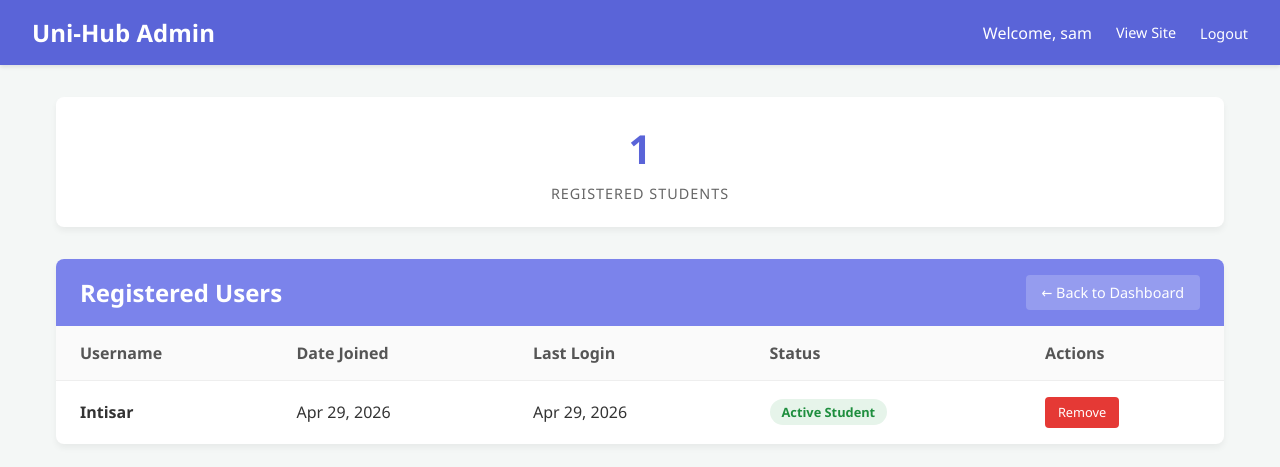
After one commit to sowr0v/UniHub, a Django app: page /dashboard/users/ in a window 1280 px wide. The commit adds this page. Shown: the top 467 px of the page. Run offline with Django 5.2, Linux system fonts and the light colour scheme; a user stored in the database is signed in; data comes from the database, SQL or seed files in the repository; both versions use the stored data as it was after the commit.

Commit message:
here is the student login update

```diff
--- a/authentication/urls.py
+++ b/authentication/urls.py
@@ -5,4 +5,6 @@ app_name = 'authentication'
 urlpatterns = [
     path('login/', views.login_view, name='login'),
     path('logout/', views.logout_view, name='logout'),
+    path('register/', views.register_view, name='register'),
+    path('profile/', views.profile_view, name='profile'),
 ]
--- a/custom_admin/urls.py
+++ b/custom_admin/urls.py
@@ -8,4 +8,5 @@ urlpatterns = [
     path('add/', views.add_university, name='add_university'),
     path('edit/<int:pk>/', views.edit_university, name='edit_university'),
     path('delete/<int:pk>/', views.delete_university, name='delete_university'),
+    path('users/', views.manage_users, name='manage_users')
 ]
--- a/custom_admin/views.py
+++ b/custom_admin/views.py
@@ -3,6 +3,7 @@ from django.contrib.auth.decorators import login_required, user_passes_test
 from django.contrib import messages
 from universities.models import University
 from .forms import UniversityForm
+from django.contrib.auth.models import User
 
 def is_staff_user(user):
     return user.is_staff or user.is_superuser
@@ -73,3 +74,17 @@ def delete_university(request, pk):
 
     context = {'university': university}
     return render(request, 'delete_university.html', context)
+
+
+@login_required
+@user_passes_test(is_staff_user)
+def manage_users(request):
+    """View to list all non-admin users"""
+    # Grab all users where is_staff is False
+    students = User.objects.filter(is_staff=False).order_by('-date_joined')
+
+    context = {
+        'students': students,
+        'total_students': students.count()
+    }
+    return render(request, 'manage_users.html', context)
--- a/templates/login.html
+++ b/templates/login.html
@@ -93,7 +93,7 @@
     <div class="login-card">
         <div class="login-header">
             <h2>Uni-Hub</h2>
-            <p>Admin Portal Login</p>
+            <p>Sign in to your account</p>
         </div>
 
         {% if messages %}
--- /dev/null
+++ b/templates/manage_users.html
@@ -0,0 +1,200 @@
+<!DOCTYPE html>
+<html lang="en">
+<head>
+    <meta charset="UTF-8">
+    <meta name="viewport" content="width=device-width, initial-scale=1.0">
+    <title>Manage Students - Uni-Hub</title>
+    <style>
+        /* STRICTLY CSS ONLY - NO EXTERNAL FILES */
+        * { margin: 0; padding: 0; box-sizing: border-box; font-family: 'Segoe UI', Tahoma, Geneva, Verdana, sans-serif; }
+        body { background-color: #f4f7f6; color: #333; }
+
+        .navbar {
+            display: flex;
+            justify-content: space-between;
+            align-items: center;
+            background-color: #5a64d8;
+            padding: 1rem 2rem;
+            color: white;
+            box-shadow: 0 2px 4px rgba(0,0,0,0.1);
+        }
+
+        .navbar-right { display: flex; gap: 1.5rem; align-items: center; }
+        .navbar-right a, .navbar-right button {
+            color: white;
+            text-decoration: none;
+            font-size: 0.9rem;
+            background: none;
+            border: none;
+            cursor: pointer;
+        }
+        .navbar-right a:hover, .navbar-right button:hover { text-decoration: underline; }
+
+        .container { max-width: 1200px; margin: 2rem auto; padding: 0 1rem; }
+
+        .stats-cards {
+            display: grid;
+            grid-template-columns: repeat(auto-fit, minmax(250px, 1fr));
+            gap: 1.5rem;
+            margin-bottom: 2rem;
+        }
+
+        .stat-card {
+            background: white;
+            padding: 1.5rem;
+            border-radius: 8px;
+            box-shadow: 0 4px 6px rgba(0,0,0,0.05);
+            text-align: center;
+            text-decoration: none;
+            display: block;
+        }
+
+        .stat-card h3 { font-size: 2.5rem; color: #5a64d8; margin-bottom: 0.5rem; }
+        .stat-card p { color: #666; font-size: 0.9rem; text-transform: uppercase; letter-spacing: 1px;}
+
+        .table-container {
+            background: white;
+            border-radius: 8px;
+            box-shadow: 0 4px 6px rgba(0,0,0,0.05);
+            overflow: hidden;
+            margin-top: 2rem;
+        }
+
+        .table-header {
+            background: #7b83eb;
+            color: white;
+            padding: 1rem 1.5rem;
+            display: flex;
+            justify-content: space-between;
+            align-items: center;
+        }
+
+        .btn-back {
+            background: rgba(255,255,255,0.2);
+            color: white;
+            padding: 0.5rem 1rem;
+            border-radius: 4px;
+            text-decoration: none;
+            font-size: 0.9rem;
+            transition: background 0.3s;
+        }
+
+        .btn-back:hover { background: rgba(255,255,255,0.3); }
+
+        table { width: 100%; border-collapse: collapse; }
+        th, td { padding: 1rem 1.5rem; text-align: left; border-bottom: 1px solid #eee; }
+        th { font-weight: 600; color: #555; background: #fafafa; }
+        tr:last-child td { border-bottom: none; }
+        tr:hover { background: #fdfdfd; }
+
+        .status-badge {
+            display: inline-block;
+            padding: 0.25rem 0.75rem;
+            border-radius: 50px;
+            font-size: 0.8rem;
+            font-weight: 600;
+            background: #e6f4ea;
+            color: #1e8e3e;
+        }
+
+        .btn-delete {
+            background: #e53935;
+            color: white;
+            padding: 0.4rem 0.8rem;
+            border-radius: 4px;
+            text-decoration: none;
+            font-size: 0.8rem;
+            border: none;
+            cursor: pointer;
+        }
+
+        .btn-delete:hover { background: #c62828; }
+
+        .messages { margin-bottom: 1rem; }
+        .alert { padding: 10px 15px; border-radius: 4px; margin-bottom: 10px; }
+        .alert-success { background-color: #d4edda; color: #155724; border: 1px solid #c3e6cb; }
+        .alert-error { background-color: #f8d7da; color: #721c24; border: 1px solid #f5c6cb; }
+    </style>
+</head>
+<body>
+
+    <nav class="navbar">
+        <h1>Uni-Hub Admin</h1>
+        <div class="navbar-right">
+            <span>Welcome, {{ user.username }}</span>
+            <a href="{% url 'home' %}">View Site</a>
+            <form action="{% url 'authentication:logout' %}" method="POST" style="display: inline;">
+                {% csrf_token %}
+                <button type="submit">Logout</button>
+            </form>
+        </div>
+    </nav>
+
+    <div class="container">
+
+        {% if messages %}
+        <div class="messages">
+            {% for message in messages %}
+            <div class="alert alert-{{ message.tags }}">
+                {{ message }}
+            </div>
+            {% endfor %}
+        </div>
+        {% endif %}
+
+        <div class="stats-cards">
+            <div class="stat-card">
+                <h3>{{ total_students }}</h3>
+                <p>Registered Students</p>
+            </div>
+        </div>
+
+        <div class="table-container">
+            <div class="table-header">
+                <h2>Registered Users</h2>
+                <a href="{% url 'custom_admin:dashboard' %}" class="btn-back">&larr; Back to Dashboard</a>
+            </div>
+
+            <table>
+                <thead>
+                    <tr>
+                        <th>Username</th>
+                        <th>Date Joined</th>
+                        <th>Last Login</th>
+                        <th>Status</th>
+                        <th>Actions</th>
+                    </tr>
+                </thead>
+                <tbody>
+                    {% for student in students %}
+                    <tr>
+                        <td><strong>{{ student.username }}</strong></td>
+                        <td>{{ student.date_joined|date:"M d, Y" }}</td>
+                        <td>
+                            {% if student.last_login %}
+                                {{ student.last_login|date:"M d, Y" }}
+                            {% else %}
+                                <span style="color: #999;">Never</span>
+                            {% endif %}
+                        </td>
+                        <td><span class="status-badge">Active Student</span></td>
+                        <td>
+                            <form method="POST" action="#" style="display: inline;">
+                                {% csrf_token %}
+                                <button type="submit" class="btn-delete">Remove</button>
+                            </form>
+                        </td>
+                    </tr>
+                    {% empty %}
+                    <tr>
+                        <td colspan="5" style="text-align: center; color: #777;">No students have registered yet.</td>
+                    </tr>
+                    {% endfor %}
+                </tbody>
+            </table>
+        </div>
+
+    </div>
+
+</body>
+</html>
```
Also changed, not shown: authentication/forms.py (added, +13 -0 lines), authentication/models.py (+25 -1 lines), authentication/views.py (+50 -0 lines), templates/dashboard.html (+8 -0 lines), templates/home.html (+49 -2 lines), templates/profile.html (added, +94 -0 lines), templates/register.html (added, +51 -0 lines), authentication/migrations/0001_initial.py (added), db.sqlite3.
